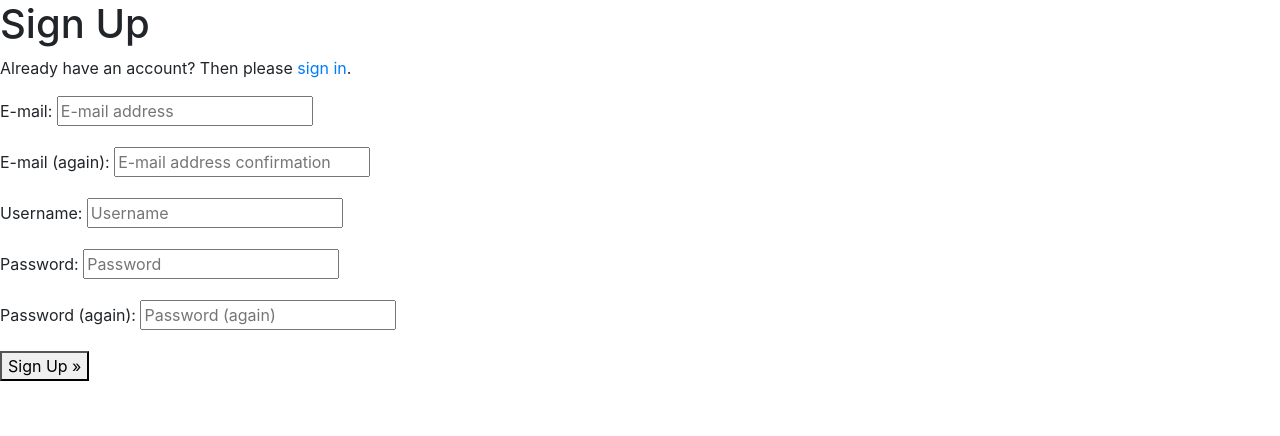
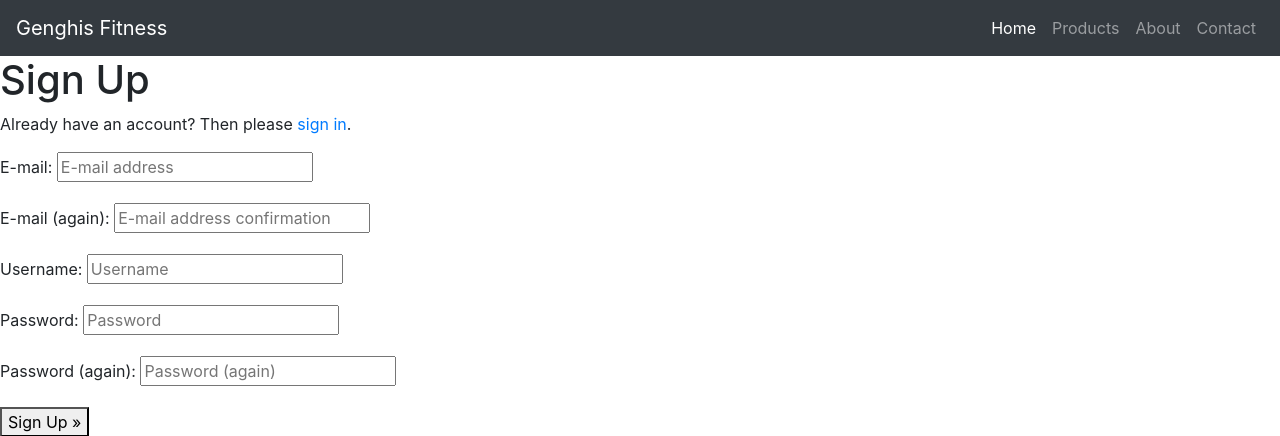
Before and after one commit to KhanLewis/genghis-fitness, a Django app: page /accounts/signup/ in a window 1280 px wide. Shown: the top 436 px of the page. Run offline with Django 3.2, Linux system fonts and the light colour scheme; some libraries are stand-ins or nearby versions.

Commit message:
added homepage contents in index.html and simple page navigation on base.html

```diff
--- a/home/urls.py
+++ b/home/urls.py
@@ -1,7 +1,7 @@
 from django.contrib import admin
 from django.urls import path
-from . import views
+from home.views import HomeView
 
 urlpatterns = [
-    path('', views.index, name='home'),
+    path('', HomeView.as_view(), name='home'),
 ]
--- a/templates/base.html
+++ b/templates/base.html
@@ -32,7 +32,31 @@
     <title>Genghis Fitness {% block extra_title %}{% endblock %}</title>
   </head>
   <body>
-    <header class="container-fluid fixed-top"></header>
+    <header>
+
+    <nav class="navbar navbar-expand-lg navbar-dark bg-dark">
+      <a class="navbar-brand" href="{% url 'home' %}">Genghis Fitness</a>
+      <button class="navbar-toggler" type="button" data-toggle="collapse" data-target="#navbarNav" aria-controls="navbarNav" aria-expanded="false" aria-label="Toggle navigation">
+          <span class="navbar-toggler-icon"></span>
+      </button>
+      <div class="collapse navbar-collapse" id="navbarNav">
+          <ul class="navbar-nav ml-auto">
+              <li class="nav-item active">
+                  <a class="nav-link" href="{% url 'home' %}">Home <span class="sr-only">(current)</span></a>
+              </li>
+              <li class="nav-item">
+                  <a class="nav-link" href="#">Products</a>
+              </li>
+              <li class="nav-item">
+                  <a class="nav-link" href="#">About</a>
+              </li>
+              <li class="nav-item">
+                  <a class="nav-link" href="#">Contact</a>
+              </li>
+          </ul>
+      </div>
+  </nav>
+    </header>
 
     {% if messages %}
         <div class="message-container"></div>
```
Also changed, not shown: home/templates/home/index.html (+42 -1 lines), home/views.py (+3 -5 lines).
